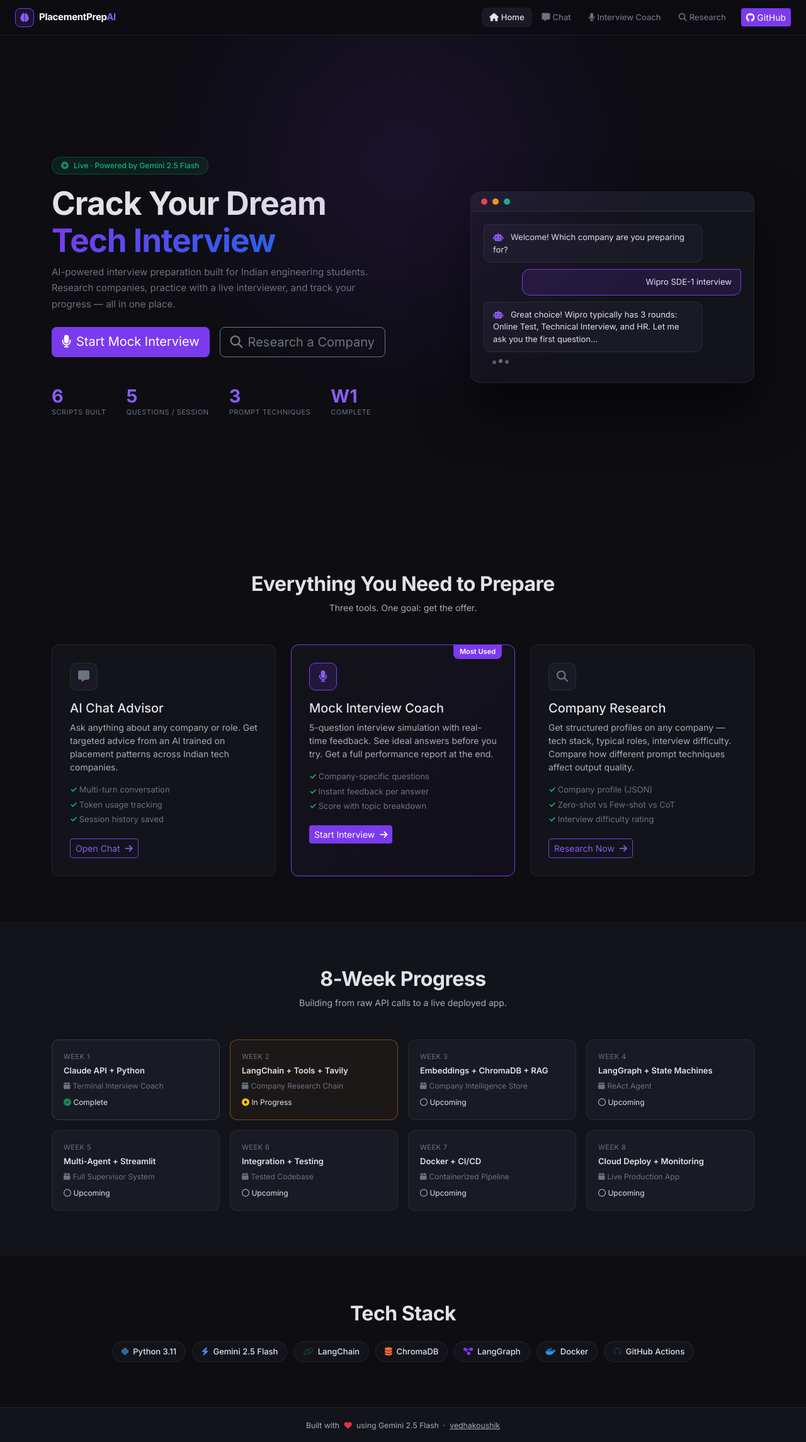
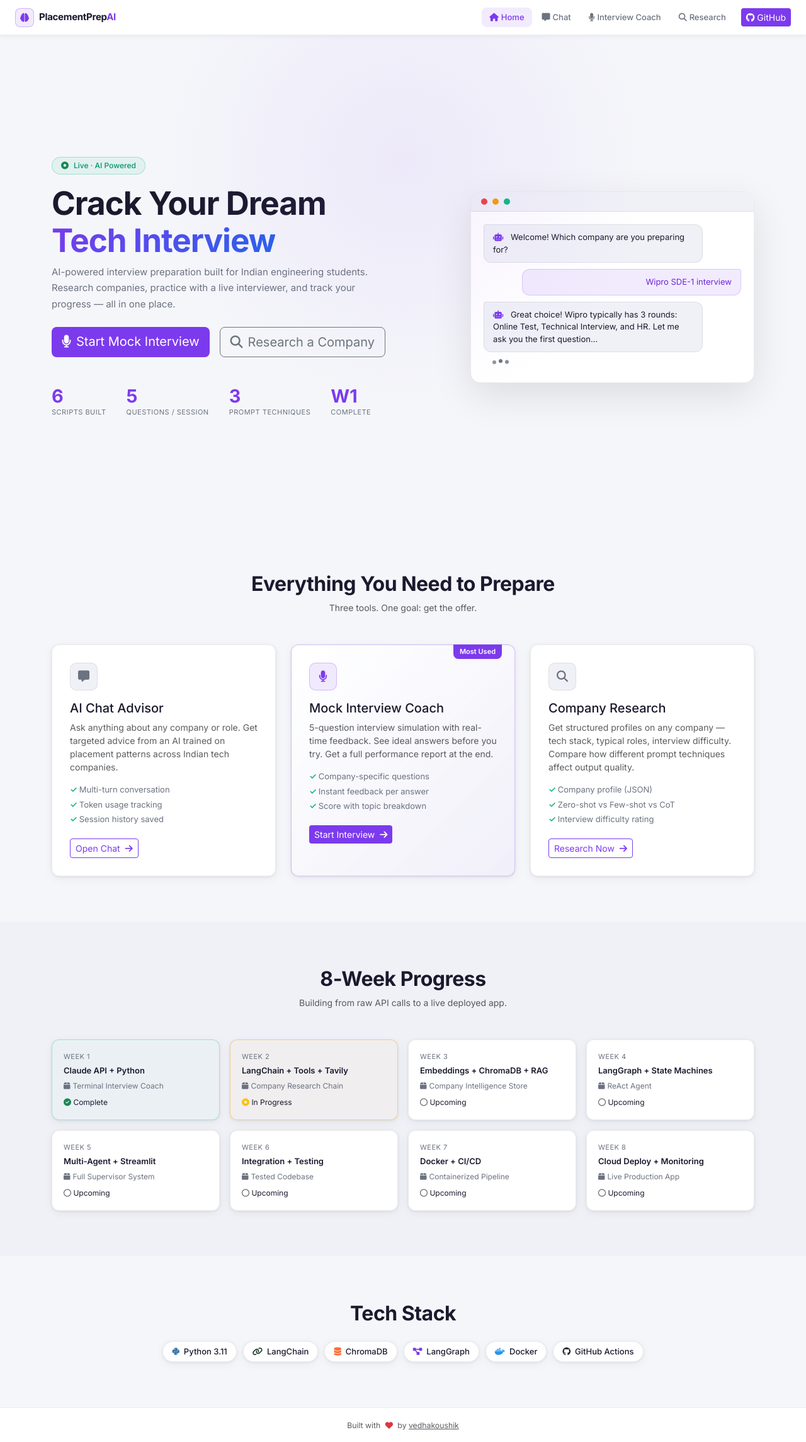
Before and after one commit to vedhakoushik/placement-prep-agent, a Flask app: page / in a window 1280 px wide. Shown: the whole page at 63% size. Run offline with Flask 3, Linux system fonts and the light colour scheme; some libraries are stand-ins or nearby versions.

Commit message:
Switch to light theme, remove Gemini branding
- CSS: full light theme (white cards, #F5F6FA bg, dark text)
- Remove all Gemini 2.5 Flash mentions from UI
- Badge: "Live · AI Powered", footer: by vedhakoushik
- Chat sidebar: "Placement Advisor" instead of model name
- Tech stack: removed Gemini pill

Co-Authored-By: Claude Sonnet 4.6 <noreply@anthropic.com>

```diff
--- a/webapp/static/css/style.css
+++ b/webapp/static/css/style.css
@@ -1,16 +1,17 @@
 /* ── Variables ─────────────────────────────────────────────────────────── */
 :root {
   --accent:        #7C3AED;
-  --accent-light:  #8B5CF6;
-  --accent-dim:    rgba(124, 58, 237, 0.15);
-  --bg:            #0D0D12;
-  --bg-card:       #13131A;
-  --bg-card2:      #1A1A24;
-  --border:        rgba(255,255,255,0.07);
-  --text:          #E2E2E9;
+  --accent-light:  #6D28D9;
+  --accent-dim:    rgba(124, 58, 237, 0.10);
+  --bg:            #F5F6FA;
+  --bg-card:       #FFFFFF;
+  --bg-card2:      #F0F1F7;
+  --border:        rgba(0,0,0,0.08);
+  --text:          #1A1A2E;
   --muted:         #6B7280;
   --radius:        12px;
   --radius-sm:     8px;
+  --shadow:        0 1px 4px rgba(0,0,0,0.07), 0 4px 16px rgba(0,0,0,0.05);
 }
 
 /* ── Base ──────────────────────────────────────────────────────────────── */
@@ -24,8 +25,8 @@ body {
   min-height: 100vh;
 }
 
-a { color: var(--accent-light); }
-a:hover { color: #A78BFA; }
+a { color: var(--accent); }
+a:hover { color: var(--accent-light); }
 
 kbd {
   background: var(--bg-card2);
@@ -33,10 +34,11 @@ kbd {
   border-radius: 4px;
   padding: 1px 6px;
   font-size: 12px;
+  color: var(--text);
 }
 
 /* ── Accent utilities ──────────────────────────────────────────────────── */
-.text-accent   { color: var(--accent-light) !important; }
+.text-accent   { color: var(--accent) !important; }
 .bg-accent     { background: var(--accent) !important; }
 .border-accent { border-color: var(--accent) !important; }
 
@@ -55,7 +57,7 @@ kbd {
 }
 
 .btn-outline-accent {
-  color: var(--accent-light);
+  color: var(--accent);
   border-color: var(--accent);
   background: transparent;
 }
@@ -74,19 +76,20 @@ kbd {
 
 /* ── Navbar ────────────────────────────────────────────────────────────── */
 #mainNav {
-  background: rgba(13,13,18,0.92);
+  background: rgba(255,255,255,0.95);
   backdrop-filter: blur(12px);
   border-bottom: 1px solid var(--border);
   height: 56px;
+  box-shadow: 0 1px 8px rgba(0,0,0,0.06);
 }
 
 .brand-icon {
   width: 30px; height: 30px;
   background: var(--accent-dim);
-  border: 1px solid var(--accent);
+  border: 1px solid rgba(124,58,237,0.3);
   border-radius: 8px;
   display: grid; place-items: center;
-  color: var(--accent-light);
+  color: var(--accent);
   font-size: 14px;
 }
 
@@ -94,6 +97,7 @@ kbd {
   font-weight: 700;
   font-size: 15px;
   letter-spacing: -0.3px;
+  color: var(--text);
 }
 
 .nav-link {
@@ -147,7 +155,7 @@ kbd {
   top: -200px; left: 50%;
   transform: translateX(-50%);
   width: 800px; height: 800px;
-  background: radial-gradient(ellipse, rgba(124,58,237,0.12) 0%, transparent 70%);
+  background: radial-gradient(ellipse, rgba(124,58,237,0.07) 0%, transparent 70%);
   pointer-events: none;
 }
 
@@ -156,9 +164,9 @@ kbd {
 .badge-pill {
   display: inline-flex;
   align-items: center;
-  background: rgba(16,185,129,0.1);
+  background: rgba(16,185,129,0.08);
   border: 1px solid rgba(16,185,129,0.3);
-  color: #10B981;
+  color: #059669;
   border-radius: 999px;
   padding: 4px 14px;
   font-size: 12px;
@@ -170,6 +178,7 @@ kbd {
   font-weight: 800;
   line-height: 1.15;
   letter-spacing: -1px;
+  color: var(--text);
 }
 .hero-sub {
   color: var(--muted);
@@ -184,7 +193,7 @@ kbd {
   flex-wrap: wrap;
 }
 .stat { display: flex; flex-direction: column; }
-.stat-num { font-size: 1.8rem; font-weight: 800; color: var(--accent-light); line-height: 1; }
+.stat-num { font-size: 1.8rem; font-weight: 800; color: var(--accent); line-height: 1; }
 .stat-label { font-size: 11px; color: var(--muted); text-transform: uppercase; letter-spacing: 0.5px; margin-top: 2px; }
 
 /* Hero card mock */
@@ -193,7 +202,7 @@ kbd {
   border: 1px solid var(--border);
   border-radius: 16px;
   overflow: hidden;
-  box-shadow: 0 40px 80px rgba(0,0,0,0.5);
+  box-shadow: 0 20px 60px rgba(0,0,0,0.10);
 }
 .hero-card-bar {
   background: var(--bg-card2);
@@ -227,14 +234,16 @@ kbd {
   border: 1px solid var(--border);
   border-radius: 4px 12px 12px 12px;
   display: block;
+  color: var(--text);
 }
 .chat-bubble.user {
   background: var(--accent-dim);
-  border: 1px solid var(--accent);
+  border: 1px solid rgba(124,58,237,0.2);
   border-radius: 12px 4px 12px 12px;
   display: block;
   margin-left: auto;
   text-align: right;
+  color: var(--accent-light);
 }
 
 .typing-indicator {
@@ -258,8 +267,8 @@ kbd {
 
 /* ── Features ──────────────────────────────────────────────────────────── */
 .section-pad { padding: 72px 0; }
-.bg-card-subtle { background: var(--bg-card); }
-.section-title { font-size: clamp(1.4rem, 3vw, 2rem); font-weight: 700; letter-spacing: -0.5px; }
+.bg-card-subtle { background: var(--bg-card2); }
+.section-title { font-size: clamp(1.4rem, 3vw, 2rem); font-weight: 700; letter-spacing: -0.5px; color: var(--text); }
 .section-header { margin-bottom: 40px; }
 
 .feature-card {
@@ -268,15 +277,17 @@ kbd {
   border-radius: var(--radius);
   padding: 28px;
   position: relative;
-  transition: border-color 0.2s, transform 0.2s;
+  transition: border-color 0.2s, transform 0.2s, box-shadow 0.2s;
+  box-shadow: var(--shadow);
 }
 .feature-card:hover {
-  border-color: var(--accent);
+  border-color: rgba(124,58,237,0.3);
   transform: translateY(-2px);
+  box-shadow: 0 8px 24px rgba(124,58,237,0.10);
 }
 .feature-card.featured {
-  border-color: var(--accent);
-  background: linear-gradient(135deg, var(--bg-card) 0%, rgba(124,58,237,0.05) 100%);
+  border-color: rgba(124,58,237,0.3);
+  background: linear-gradient(135deg, #fff 0%, rgba(124,58,237,0.03) 100%);
 }
 
 .badge-featured {
@@ -302,8 +313,8 @@ kbd {
 }
 .feature-icon.accent {
   background: var(--accent-dim);
-  border-color: var(--accent);
-  color: var(--accent-light);
+  border-color: rgba(124,58,237,0.25);
+  color: var(--accent);
 }
 
 .feature-list {
@@ -321,16 +332,17 @@ kbd {
 
 /* ── Week cards ────────────────────────────────────────────────────────── */
 .week-card {
-  background: var(--bg-card2);
+  background: var(--bg-card);
   border: 1px solid var(--border);
   border-radius: var(--radius);
   padding: 18px;
+  box-shadow: var(--shadow);
 }
-.week-card.complete { border-color: rgba(16,185,129,0.3); }
-.week-card.active   { border-color: rgba(245,158,11,0.4); background: rgba(245,158,11,0.04); }
+.week-card.complete { border-color: rgba(16,185,129,0.3); background: rgba(16,185,129,0.02); }
+.week-card.active   { border-color: rgba(245,158,11,0.4); background: rgba(245,158,11,0.03); }
 
 .week-num  { font-size: 11px; text-transform: uppercase; color: var(--muted); letter-spacing: 0.5px; margin-bottom: 4px; }
-.week-focus { font-weight: 600; font-size: 13px; margin-bottom: 6px; }
+.week-focus { font-weight: 600; font-size: 13px; margin-bottom: 6px; color: var(--text); }
 .week-deliverable { font-size: 12px; color: var(--muted); margin-bottom: 8px; }
 .week-status { font-size: 12px; }
 
@@ -346,6 +358,8 @@ kbd {
   padding: 6px 14px;
   font-size: 13px;
   font-weight: 500;
+  color: var(--text);
+  box-shadow: var(--shadow);
 }
 
 /* ── Chat page ─────────────────────────────────────────────────────────── */
@@ -560,23 +578,27 @@ kbd {
   text-transform: uppercase;
   letter-spacing: 0.5px;
 }
-.technique-badge.zero { background: rgba(59,130,246,0.15); color: #60A5FA; }
-.technique-badge.few  { background: rgba(16,185,129,0.15); color: #34D399; }
-.technique-badge.cot  { background: rgba(245,158,11,0.15); color: #FCD34D; }
+.technique-badge.zero { background: rgba(37,99,235,0.1); color: #2563EB; }
+.technique-badge.few  { background: rgba(16,185,129,0.1); color: #059669; }
+.technique-badge.cot  { background: rgba(245,158,11,0.1); color: #D97706; }
 
 .compare-text {
   line-height: 1.7;
   font-size: 13px;
+  color: var(--text);
 }
 .compare-text p:first-child { margin-top: 0; }
 .compare-text p:last-child  { margin-bottom: 0; }
 .compare-text ul { padding-left: 18px; }
 
+/* ── hr override ───────────────────────────────────────────────────────── */
+hr { border-color: var(--border); opacity: 1; }
+
 /* ── Scrollbars ────────────────────────────────────────────────────────── */
 ::-webkit-scrollbar { width: 5px; height: 5px; }
 ::-webkit-scrollbar-track { background: transparent; }
-::-webkit-scrollbar-thumb { background: var(--border); border-radius: 10px; }
-::-webkit-scrollbar-thumb:hover { background: var(--muted); }
+::-webkit-scrollbar-thumb { background: #d1d5db; border-radius: 10px; }
+::-webkit-scrollbar-thumb:hover { background: #9ca3af; }
 
 /* ── Responsive ────────────────────────────────────────────────────────── */
 @media (max-width: 768px) {
--- a/webapp/templates/base.html
+++ b/webapp/templates/base.html
@@ -1,5 +1,5 @@
 <!DOCTYPE html>
-<html lang="en" data-bs-theme="dark">
+<html lang="en">
 <head>
   <meta charset="UTF-8">
   <meta name="viewport" content="width=device-width, initial-scale=1.0">
@@ -11,7 +11,7 @@
 </head>
 <body>
 
-<nav class="navbar navbar-expand-lg navbar-dark sticky-top" id="mainNav">
+<nav class="navbar navbar-expand-lg sticky-top" id="mainNav">
   <div class="container-fluid px-4">
     <a class="navbar-brand d-flex align-items-center gap-2" href="/">
       <div class="brand-icon"><i class="fa-solid fa-brain"></i></div>
@@ -57,7 +57,7 @@
 <footer class="footer mt-auto py-3">
   <div class="container text-center">
     <span class="text-muted small">
-      Built with <i class="fa-solid fa-heart text-danger mx-1"></i> using Gemini 2.5 Flash &nbsp;·&nbsp;
+      Built with <i class="fa-solid fa-heart text-danger mx-1"></i> by
       <a href="https://github.com/vedhakoushik/placement-prep-agent" class="text-muted">vedhakoushik</a>
     </span>
   </div>
--- a/webapp/templates/chat.html
+++ b/webapp/templates/chat.html
@@ -6,8 +6,8 @@
   <!-- Sidebar -->
   <aside class="chat-sidebar d-none d-lg-flex flex-column p-3 gap-3">
     <div>
-      <div class="sidebar-label">Model</div>
-      <div class="sidebar-value"><i class="fa-solid fa-bolt text-warning me-1"></i>Gemini 2.5 Flash</div>
+      <div class="sidebar-label">Assistant</div>
+      <div class="sidebar-value"><i class="fa-solid fa-robot text-accent me-1"></i>Placement Advisor</div>
     </div>
     <hr class="my-1">
     <div>
--- a/webapp/templates/index.html
+++ b/webapp/templates/index.html
@@ -7,7 +7,7 @@
   <div class="container">
     <div class="row align-items-center min-vh-80">
       <div class="col-lg-7">
-        <div class="badge-pill mb-3"><i class="fa-solid fa-circle-dot text-success me-2"></i>Live · Powered by Gemini 2.5 Flash</div>
+        <div class="badge-pill mb-3"><i class="fa-solid fa-circle-dot text-success me-2"></i>Live · AI Powered</div>
         <h1 class="hero-title">Crack Your Dream<br><span class="text-gradient">Tech Interview</span></h1>
         <p class="hero-sub">AI-powered interview preparation built for Indian engineering students. Research companies, practice with a live interviewer, and track your progress — all in one place.</p>
         <div class="d-flex gap-3 flex-wrap mt-4">
@@ -140,7 +140,6 @@
     <div class="tech-pills justify-content-center">
       {% for icon, name, color in [
         ("fa-brands fa-python","Python 3.11","#3572A5"),
-        ("fa-solid fa-bolt","Gemini 2.5 Flash","#4285F4"),
         ("fa-solid fa-link","LangChain","#1C3A2E"),
         ("fa-solid fa-database","ChromaDB","#FF6B35"),
         ("fa-solid fa-diagram-project","LangGraph","#7C3AED"),
```
Also changed, not shown: other parts of webapp/static/css/style.css (+27 -21 lines).
